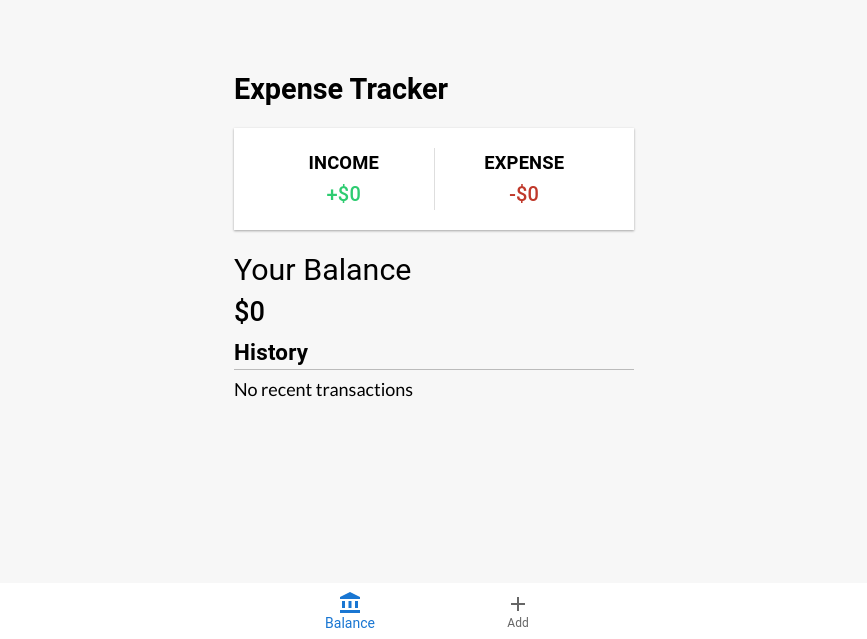
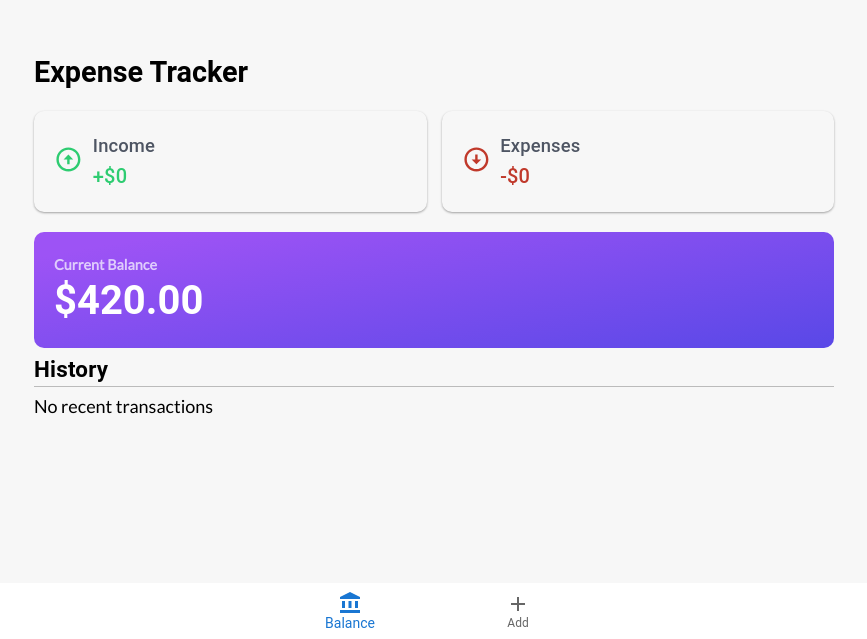
Before and after one commit to Deepakr07/React-Expense-Tracker, a React (Vite) app in the folder expense-tracker-react/: page / in a window 1280 px wide. Shown: the part 161-800 px from the top of the page, without its empty margins (206-1073 px from the left). Built offline with nearby package versions, Linux system fonts and the light colour scheme.

Commit message:
IncomeExpenseComponent done

```diff
--- a/expense-tracker-react/src/App.css
+++ b/expense-tracker-react/src/App.css
@@ -22,7 +22,7 @@ body {
 
 .container {
   margin: 30px auto;
-  width: 400px;
+  width: 100vh;
 }
 
 h1 {
@@ -42,22 +42,20 @@ h4 {
 }
 
 .inc-exp-container {
-  background-color: #fff;
-  box-shadow: var(--box-shadow);
-  padding: 20px;
   display: flex;
   justify-content: space-between;
   margin: 20px 0;
+  border-radius: 10px;
+  gap: 15px;
 }
 
 .inc-exp-container > div {
   flex: 1;
-  text-align: center;
 }
 
-.inc-exp-container > div:first-of-type {
+/* .inc-exp-container > div:first-of-type {
   border-right: 1px solid #dedede;
-}
+} */
 
 .money {
   font-size: 20px;
--- a/expense-tracker-react/src/Components/BottomNavBar.jsx
+++ b/expense-tracker-react/src/Components/BottomNavBar.jsx
@@ -1,4 +1,4 @@
-import * as React from 'react';
+import { useState } from 'react';
 import Box from '@mui/material/Box';
 import BottomNavigation from '@mui/material/BottomNavigation';
 import BottomNavigationAction from '@mui/material/BottomNavigationAction';
@@ -6,7 +6,7 @@ import { AddIcon ,AccountBalanceIcon } from '../Icons/icons';
 import { Link } from 'react-router-dom';
 
 export default function SimpleBottomNavigation() {
-  const [value, setValue] = React.useState(0);
+  const [value, setValue] = useState(0);
 
   return (
     <Box sx={{ width: 500 }}>
--- a/expense-tracker-react/src/Context/GlobalState.jsx
+++ b/expense-tracker-react/src/Context/GlobalState.jsx
@@ -1,6 +1,6 @@
 import { createContext,useReducer } from "react";
 import AppReducer from "./AppReducer";
-const initialState ={
+const initialState =  {
     transactions:  [
         // { id: 1, text: 'Flower', amount: -20},
         // { id: 2, text: 'Salary', amount: 300},
--- a/expense-tracker-react/src/Icons/icons.jsx
+++ b/expense-tracker-react/src/Icons/icons.jsx
@@ -1,2 +1,4 @@
 export { default as AddIcon } from '@mui/icons-material/Add';
 export { default as AccountBalanceIcon } from '@mui/icons-material/AccountBalance';
+export { default as ArrowCircleUp } from '@mui/icons-material/ArrowCircleUp';
+export {default as ArrowCircleDown}  from '@mui/icons-material/ArrowCircleDown';
--- /dev/null
+++ b/expense-tracker-react/src/Pages/IncomeExpensePage/Components/Balance.css
@@ -0,0 +1,15 @@
+.balance-container{
+    background: linear-gradient(170deg, #9D53F5 10%, #5948E7 100%);
+    border-radius: 10px;
+    padding: 20px;
+
+}
+.card{
+    /* border: 2px solid black; */
+    padding: 20px;
+    border-radius: 10px;
+    box-shadow: var(--box-shadow);
+    display: flex;
+    align-items: center;
+    gap: 10px;
+}
--- a/expense-tracker-react/src/Pages/IncomeExpensePage/Components/Balance.jsx
+++ b/expense-tracker-react/src/Pages/IncomeExpensePage/Components/Balance.jsx
@@ -1,14 +1,15 @@
 import { useContext} from "react";
 import { GlobalContext } from "../../../Context/GlobalState";
-import Tooltip from "./Tooltip";  // Import the Tooltip component
+import Tooltip from "./Tooltip";
 import { Typography } from "@mui/material";
+import "./Balance.css"
 export default function Balance() {
   const { transactions } = useContext(GlobalContext);
 
   let income = 0;
   let expense = 0;
 
-  // Calculate income and expenses
+
   transactions.forEach((transaction) => {
     if (transaction.amount > 0) income += Math.abs(transaction.amount);
     else expense += Math.abs(transaction.amount);
@@ -16,7 +17,7 @@ export default function Balance() {
 
   const calculated = income - expense;
 
-  // Function to truncate amounts
+
   const truncateAmount = (amount) => {
     const amountStr = amount.toString();
     return amountStr.length > 6 ? `${amountStr.slice(0, 6)}...` : amountStr;
@@ -24,19 +25,22 @@ export default function Balance() {
 
   return (
     <div className="balance-container">
-      <Typography variant="h5"
+      <Typography variant="h7"
         sx={{
-          fontSize:"1.9rem",
+          fontSize:"0.9rem",
+          fontWeight:"900",
+          color:"#dfccfc",
           marginBottom:"4px"
-          }}>Your Balance
+          }}>Current Balance
       </Typography>
       <Tooltip amount={calculated}>
         <Typography variant= "h5"
         sx={{
           cursor: "pointer",
-          fontWeight:"500",
-           fontSize:"1.7rem"
-          }}>${truncateAmount(calculated)}
+          fontWeight:"600",
+           fontSize:"2.5rem",
+           color:"#FFFFFF"
+          }}>$420.00
         </Typography>
   </Tooltip>
     </div>
--- a/expense-tracker-react/src/Pages/IncomeExpensePage/Components/IncomeExpenses.jsx
+++ b/expense-tracker-react/src/Pages/IncomeExpensePage/Components/IncomeExpenses.jsx
@@ -1,9 +1,9 @@
 import { GlobalContext } from "../../../Context/GlobalState";
 import { useContext } from "react";
-import { Typography } from "@mui/material";
+import { Icon, Typography } from "@mui/material";
 import Tooltip from "./Tooltip";
-
-export default function IncomeExpenses() {
+import { ArrowCircleDown, ArrowCircleUp } from "../../../Icons/icons";
+export default function IncomeExpenses({category,categoryClass, InsideIcon,symbol}) {
   const { transactions } = useContext(GlobalContext);
 
   let income = 0;
@@ -22,20 +22,23 @@ export default function IncomeExpenses() {
   };
 
   return (
-    <div className="inc-exp-container">
-
-      <div>
-        <Typography variant="h6" sx={{fontWeight:"bold",fontSize:"1.15rem"}}>INCOME</Typography>
+    <div className="card">
+      <div className="left">
+        {/* {ArrowCircleUp} */}
+        <InsideIcon sx={{color:"green",fontSize:"1.8rem"}}className = {`money ${categoryClass}`}/>
+      </div>
+      <div className="right">
+        <Typography variant="h6" sx={{fontSize:"1.15rem",color:"#4E5563"}}>{category}</Typography>
         <Tooltip amount={income}>
-        <Typography variant = "h6" sx={{cursor:"pointer"}} className="money plus">+${truncateAmount(income)}</Typography>
-        </Tooltip>
-      </div>
-      <div>
-      <Typography variant="h6" sx={{fontWeight:"bold",fontSize:"1.15rem"}}>EXPENSE</Typography>
-        <Tooltip amount={expense}>
-        <Typography variant = "h6" sx={{cursor:"pointer"}} className="money minus">-${truncateAmount(expense)}</Typography>
+        <Typography variant = "h6" sx={{cursor:"pointer"}} className={`money ${categoryClass}`}>{symbol}${truncateAmount(income)}</Typography>
         </Tooltip>
       </div>
     </div>
+    /* <div>
+    <Typography variant="h6" sx={{fontWeight:"bold",fontSize:"1.15rem"}}>EXPENSE</Typography>
+      <Tooltip amount={expense}>
+      <Typography variant = "h6" sx={{cursor:"pointer"}} className="money minus">-${truncateAmount(expense)}</Typography>
+      </Tooltip>
+    </div> */
   );
 }
--- a/expense-tracker-react/src/Pages/IncomeExpensePage/Components/TransactionList.jsx
+++ b/expense-tracker-react/src/Pages/IncomeExpensePage/Components/TransactionList.jsx
@@ -16,8 +16,8 @@ export default function TransactionList(){
         }}>History
         </Typography>
         <List className="list">
-            {transactions.length === 0 ?"No recent transactions":transactions.map(transaction =>(
-                    <Transaction transaction={transaction} key={transaction.id}/>
+            {transactions.length === 0 ?"No recent transactions": transactions.map(transaction =>(
+                    <Transaction transaction = {transaction} key={transaction.id}/>
                 ))}
         </List>
         </>
--- a/expense-tracker-react/src/Pages/IncomeExpensePage/IncomeExpensePage.jsx
+++ b/expense-tracker-react/src/Pages/IncomeExpensePage/IncomeExpensePage.jsx
@@ -3,12 +3,23 @@ import IncomeExpenses from "./Components/IncomeExpenses";
 import TransactionList from "./Components/TransactionList";
 import "../../../src/App.css"
 import Balance from "./Components/Balance"
-
+import { ArrowCircleUp, ArrowCircleDown } from "../../Icons/icons";
 export default function IncomeExpensePage(){
     return(
         <div className="container">
             <Header />
-            <IncomeExpenses />
+            <div className="inc-exp-container">
+                <IncomeExpenses
+                category= "Income"
+                categoryClass = "plus"
+                InsideIcon={ArrowCircleUp}
+                symbol="+"/>
+                <IncomeExpenses
+                category = "Expenses"
+                categoryClass = "minus"
+                InsideIcon={ArrowCircleDown}
+                symbol = "-"/>
+            </div>
             <Balance />
             <TransactionList />
         </div>
```
